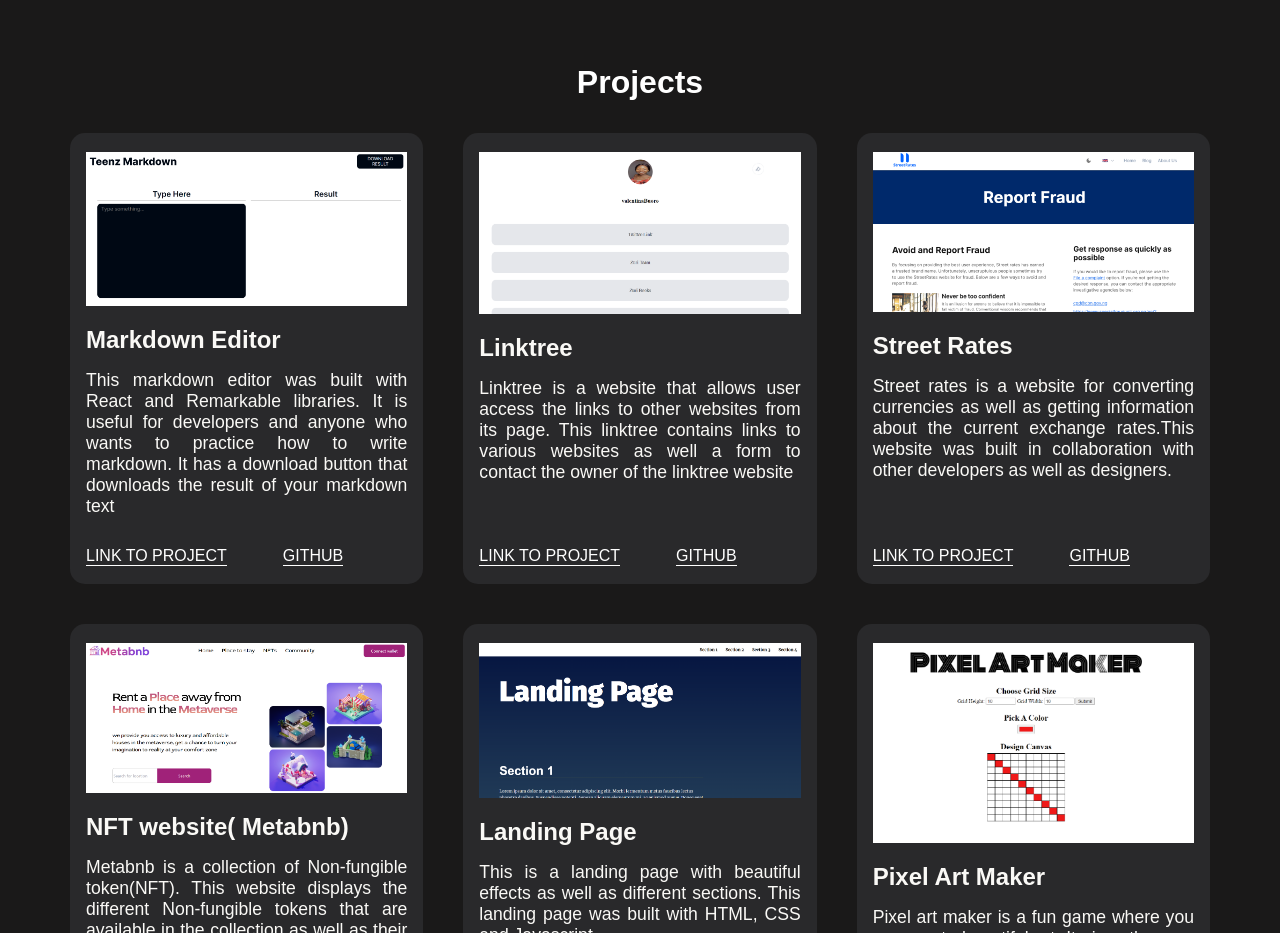
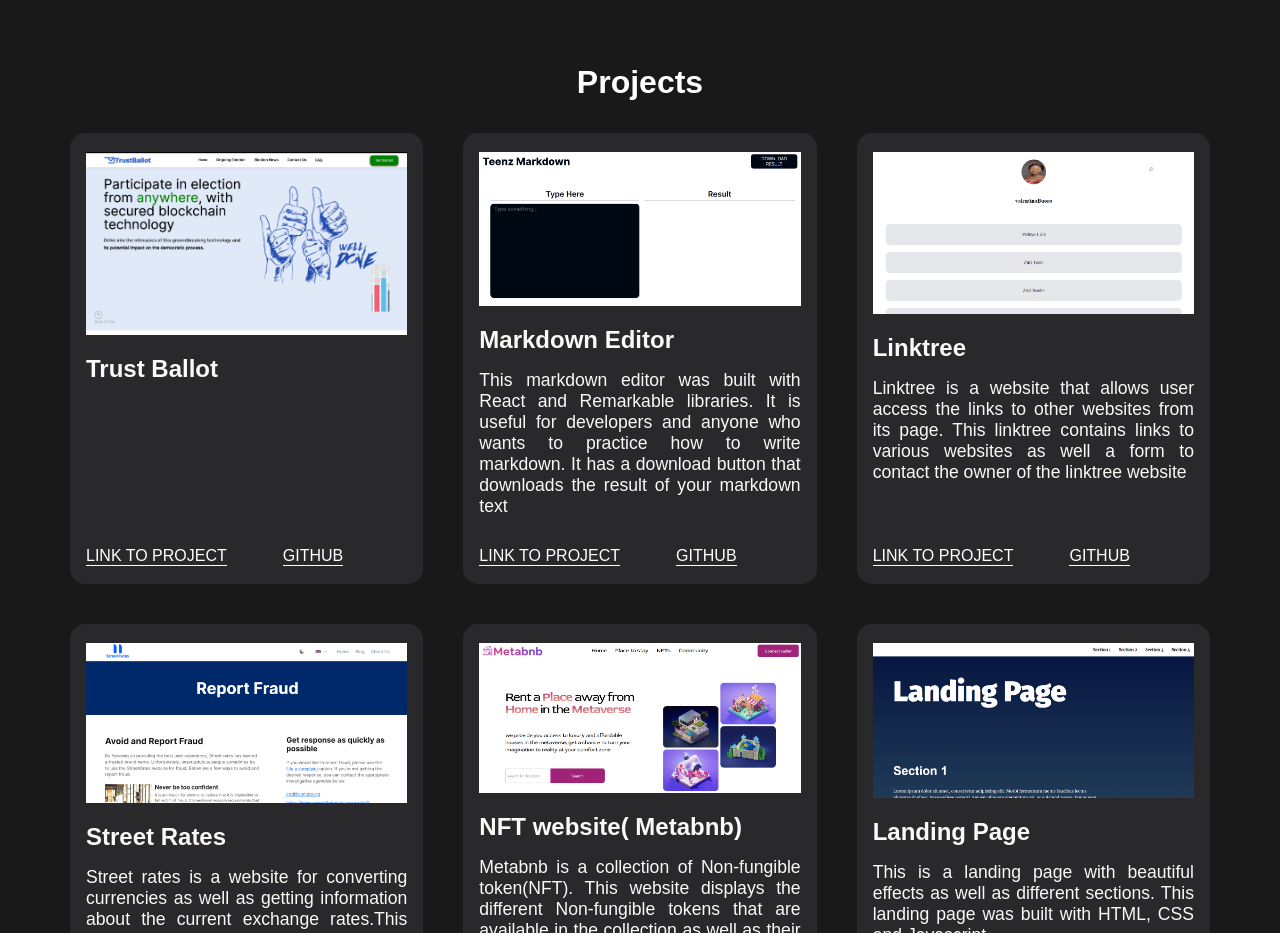
Before and after one commit to valentina-buoro/personal-website, a React (Create React App) app: page / in a window 1280 px wide. Shown: the part 800-1733 px from the top of the page. Built offline with nearby package versions, Linux system fonts and the light colour scheme.

Commit message:
feat: added hackathon project

```diff
--- a/src/components/WorkCard/WorkData.js
+++ b/src/components/WorkCard/WorkData.js
@@ -4,8 +4,16 @@ import prop3 from '../WorkCard/project7.png'
 import prop4 from '../WorkCard/project4.png'
 import prop5 from '../WorkCard/project8.png'
 import prop6 from '../WorkCard/project6.png'
+import TrustBallot from '../WorkCard/trustBallot.png'
 
 const ProjectCardData = [
+    {
+imgsrc: TrustBallot,
+        title: 'Trust Ballot',
+        text: '',
+        url: 'https://wibateam4.netlify.app/',
+        github: 'https://github.com/queen-x-vee/Hackathon-WIBAHacks'
+    },
     {
         imgsrc: prop1,
         title: 'Markdown Editor',
```
Also changed, not shown: src/components/WorkCard/trustBallot.png (added).
